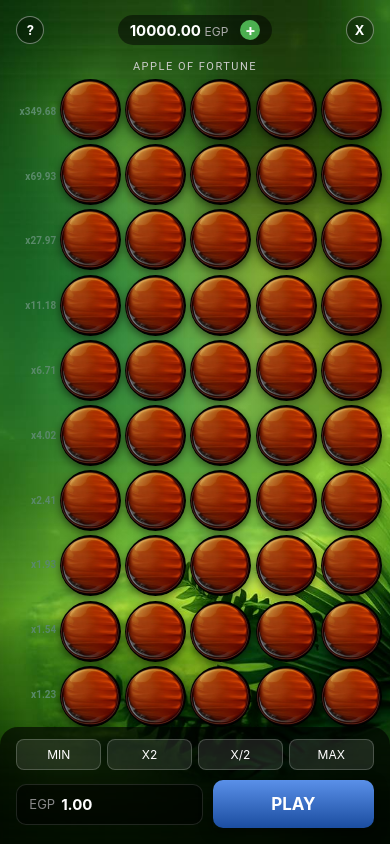
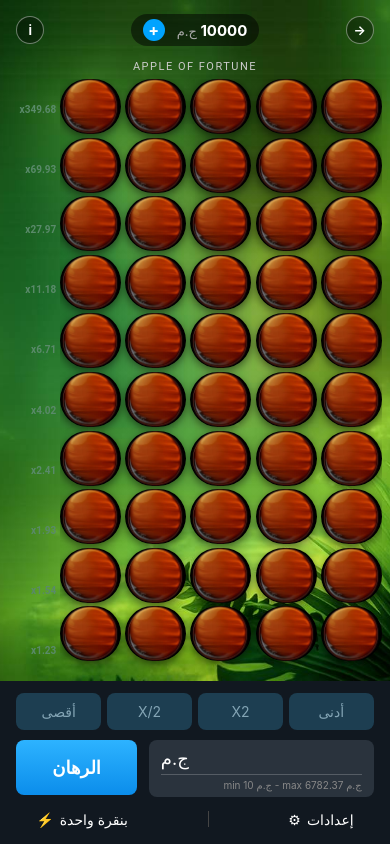
Before and after one commit to solo3li/goobet, a React Native app in the folder expo-game/: screen / in a window 390 px wide. Built offline with nearby package versions, Linux system fonts and the light colour scheme.

Commit message:
feat: add row-sliding animation and localize UI components with localized currency and labels

```diff
--- a/expo-game/components/BottomBar.tsx
+++ b/expo-game/components/BottomBar.tsx
@@ -18,35 +18,59 @@ export function BottomBar({ gameState, currentBet, onModifyBet, onStartGame, onC
       {!isPlaying ? (
         <View>
           <View style={styles.betControls}>
-            {(['MIN', 'X2', 'X/2', 'MAX'] as const).map(type => (
-              <TouchableOpacity key={type} style={styles.betBtn} onPress={() => onModifyBet(type)}>
-                <Text style={styles.betBtnText}>{type}</Text>
+            <TouchableOpacity style={styles.betBtn} onPress={() => onModifyBet('MAX')}>
+              <Text style={styles.betBtnText}>أقصى</Text>
             </TouchableOpacity>
-            ))}
+            <TouchableOpacity style={styles.betBtn} onPress={() => onModifyBet('X/2')}>
+              <Text style={styles.betBtnText}>X/2</Text>
+            </TouchableOpacity>
+            <TouchableOpacity style={styles.betBtn} onPress={() => onModifyBet('X2')}>
+              <Text style={styles.betBtnText}>X2</Text>
+            </TouchableOpacity>
+            <TouchableOpacity style={styles.betBtn} onPress={() => onModifyBet('MIN')}>
+              <Text style={styles.betBtnText}>أدنى</Text>
+            </TouchableOpacity>
           </View>
 
           <View style={styles.betInputRow}>
+            <TouchableOpacity onPress={onStartGame} style={styles.playBtnContainer}>
+              <LinearGradient colors={['#2db3ff', '#0b8deb']} style={styles.playBtn}>
+                <Text style={styles.playBtnText}>الرهان</Text>
+              </LinearGradient>
+            </TouchableOpacity>
+
+            <View style={styles.betInputContainer}>
               <View style={styles.betInputWrapper}>
-              <Text style={styles.currencyInput}>EGP</Text>
+                <Text style={styles.currencyInput}>ج.م</Text>
                 <TextInput
                   style={styles.betInput}
                   value={currentBet}
                   editable={false}
                 />
               </View>
+              <Text style={styles.minMaxText}>ج.م max 6782.37 - ج.م min 10</Text>
+            </View>
+          </View>
 
-            <TouchableOpacity onPress={onStartGame} style={styles.playBtnContainer}>
-              <LinearGradient colors={['#5a90e8', '#1b4da0']} style={styles.playBtn}>
-                <Text style={styles.playBtnText}>PLAY</Text>
-              </LinearGradient>
+          <View style={styles.footerLinks}>
+            <TouchableOpacity style={styles.linkItem}>
+              <Text style={styles.linkIcon}>⚡</Text>
+              <Text style={styles.linkText}>بنقرة واحدة</Text>
+            </TouchableOpacity>
+
+            <View style={styles.linkSeparator} />
+
+            <TouchableOpacity style={styles.linkItem}>
+              <Text style={styles.linkIcon}>⚙</Text>
+              <Text style={styles.linkText}>إعدادات</Text>
             </TouchableOpacity>
           </View>
         </View>
       ) : (
         <View style={styles.cashoutControls}>
           <TouchableOpacity onPress={() => onCashout()} style={styles.playBtnContainer}>
-            <LinearGradient colors={['#5a90e8', '#1b4da0']} style={styles.playBtn}>
-              <Text style={styles.playBtnText}>CASHOUT</Text>
+            <LinearGradient colors={['#ffaa00', '#cc8800']} style={styles.playBtn}>
+              <Text style={styles.playBtnText}>خذ الأرباح</Text>
             </LinearGradient>
           </TouchableOpacity>
         </View>
@@ -60,9 +84,7 @@ const styles = StyleSheet.create({
     paddingTop: 12,
     paddingHorizontal: 16,
     paddingBottom: 16,
-    backgroundColor: 'rgba(0,0,0,0.65)',
-    borderTopLeftRadius: 18,
-    borderTopRightRadius: 18,
+    backgroundColor: '#111820', // Darker solid background based on screenshot
     zIndex: 10,
   },
   betControls: {
@@ -72,64 +94,90 @@ const styles = StyleSheet.create({
   },
   betBtn: {
     flex: 1,
-    backgroundColor: 'rgba(255,255,255,0.1)',
-    borderWidth: 1,
-    borderColor: 'rgba(255,255,255,0.2)',
-    paddingVertical: 7,
-    paddingHorizontal: 4,
+    backgroundColor: '#1d3e51',
+    paddingVertical: 10,
     borderRadius: 8,
     alignItems: 'center',
   },
   betBtnText: {
-    color: '#fff',
-    fontSize: 12,
+    color: '#84a5b5',
+    fontSize: 14,
   },
   betInputRow: {
     flexDirection: 'row',
-    gap: 10,
-    alignItems: 'center',
+    gap: 12,
+    alignItems: 'flex-start',
+    marginBottom: 14,
+  },
+  betInputContainer: {
+    flex: 2,
+    backgroundColor: '#2a333d',
+    borderRadius: 8,
+    paddingHorizontal: 12,
+    paddingVertical: 6,
   },
   betInputWrapper: {
-    flex: 1,
     flexDirection: 'row',
     alignItems: 'center',
-    backgroundColor: 'rgba(0,0,0,0.5)',
-    borderRadius: 10,
-    paddingVertical: 10,
-    paddingHorizontal: 12,
-    borderWidth: 1,
-    borderColor: 'rgba(255,255,255,0.12)',
-    gap: 6,
+    justifyContent: 'space-between',
+    borderBottomWidth: 1,
+    borderBottomColor: 'rgba(255,255,255,0.2)',
+    paddingBottom: 4,
+    marginBottom: 4,
   },
   currencyInput: {
-    color: '#888',
-    fontSize: 13,
+    color: '#fff',
+    fontSize: 18,
   },
   betInput: {
     flex: 1,
     color: '#fff',
-    fontSize: 15,
-    fontWeight: 'bold',
+    fontSize: 20,
+    textAlign: 'right',
     ...(Platform.OS === 'web' && { outlineStyle: 'none' }),
   },
+  minMaxText: {
+    color: '#888',
+    fontSize: 10,
+    textAlign: 'right',
+  },
   playBtnContainer: {
-    flex: 1,
-    shadowColor: '#000',
-    shadowOffset: { width: 0, height: 4 },
-    shadowOpacity: 0.45,
-    shadowRadius: 12,
-    elevation: 5,
+    flex: 1.2,
+    height: 55,
   },
   playBtn: {
-    padding: 14,
-    borderRadius: 10,
+    flex: 1,
+    borderRadius: 8,
     alignItems: 'center',
     justifyContent: 'center',
   },
   playBtnText: {
     color: '#fff',
-    fontSize: 17,
+    fontSize: 18,
     fontWeight: 'bold',
+  },
+  footerLinks: {
+    flexDirection: 'row',
+    justifyContent: 'space-between',
+    paddingHorizontal: 20,
+  },
+  linkItem: {
+    flexDirection: 'row',
+    alignItems: 'center',
+    gap: 6,
+  },
+  linkIcon: {
+    color: '#fff',
+    fontSize: 14,
+  },
+  linkText: {
+    color: '#fff',
+    fontSize: 14,
+  },
+  linkSeparator: {
+    width: 1,
+    backgroundColor: '#444',
+    height: 16,
   },
   cashoutControls: {
     flexDirection: 'column',
--- a/expo-game/components/GameGrid.tsx
+++ b/expo-game/components/GameGrid.tsx
@@ -1,5 +1,5 @@
-import React from 'react';
-import { View, StyleSheet } from 'react-native';
+import React, { useRef, useEffect, useState } from 'react';
+import { View, StyleSheet, Animated } from 'react-native';
 import { Cell } from './Cell';
 
 interface Props {
@@ -11,6 +11,23 @@ interface Props {
 }
 
 export function GameGrid({ gameState, activeRow, gridData, revealedCells, onCellClick }: Props) {
+  const [rowHeight, setRowHeight] = useState(0);
+  const translateY = useRef(new Animated.Value(0)).current;
+
+  // The gap between rows
+  const GAP = 4;
+
+  useEffect(() => {
+    // When activeRow changes, slide the grid down.
+    // We only slide down if we're in PLAYING state and advancing, or reset if activeRow is 0.
+    const slideAmount = activeRow * (rowHeight + GAP);
+    Animated.timing(translateY, {
+      toValue: slideAmount,
+      duration: 400,
+      useNativeDriver: true,
+    }).start();
+  }, [activeRow, rowHeight, translateY]);
+
   const rows = [];
   for (let r = 9; r >= 0; r--) {
     const cols = [];
@@ -30,21 +47,40 @@ export function GameGrid({ gameState, activeRow, gridData, revealedCells, onCell
       );
     }
     rows.push(
-      <View key={r} style={styles.row}>
+      <View
+        key={r}
+        style={styles.row}
+        onLayout={(e) => {
+          if (r === 0 && rowHeight === 0) {
+            setRowHeight(e.nativeEvent.layout.height);
+          }
+        }}
+      >
         {cols}
       </View>
     );
   }
 
-  return <View style={styles.grid}>{rows}</View>;
+  return (
+    <View style={styles.gridContainer}>
+      <Animated.View style={[styles.grid, { transform: [{ translateY }] }]}>
+        {rows}
+      </Animated.View>
+    </View>
+  );
 }
 
 const styles = StyleSheet.create({
+  gridContainer: {
+    flex: 1,
+    overflow: 'hidden',
+    paddingBottom: 20, // To lift the bottom row slightly as requested
+  },
   grid: {
     flex: 1,
     flexDirection: 'column',
     justifyContent: 'space-between',
-    gap: 4, // RN supports gap
+    gap: 4,
   },
   row: {
     flex: 1,
--- a/expo-game/components/Header.tsx
+++ b/expo-game/components/Header.tsx
@@ -9,18 +9,18 @@ export function Header({ balance }: Props) {
   return (
     <View style={styles.header}>
       <TouchableOpacity style={styles.iconBtn}>
-        <Text style={styles.iconText}>?</Text>
+        <Text style={styles.iconText}>i</Text>
       </TouchableOpacity>
 
       <View style={styles.balanceContainer}>
-        <Text style={styles.balanceText}>{balance.toFixed(2)} <Text style={styles.currency}>EGP</Text></Text>
         <TouchableOpacity style={styles.addBtn}>
           <Text style={styles.addBtnText}>+</Text>
         </TouchableOpacity>
+        <Text style={styles.balanceText}>{balance.toFixed(0)} <Text style={styles.currency}>ج.م</Text></Text>
       </View>
 
       <TouchableOpacity style={styles.iconBtn}>
-        <Text style={styles.iconText}>X</Text>
+        <Text style={styles.iconText}>→</Text>
       </TouchableOpacity>
     </View>
   );
@@ -66,17 +66,17 @@ const styles = StyleSheet.create({
   },
   currency: {
     color: '#aaa',
-    fontSize: 12,
+    fontSize: 13,
     fontWeight: 'normal',
   },
   addBtn: {
-    backgroundColor: '#4caf50',
-    width: 20,
-    height: 20,
-    borderRadius: 10,
+    backgroundColor: '#00a3ff', // matches screenshot blue color for +
+    width: 22,
+    height: 22,
+    borderRadius: 11,
     justifyContent: 'center',
     alignItems: 'center',
-    marginLeft: 6,
+    marginRight: 6,
   },
   addBtnText: {
     color: '#fff',
```
Lines whose indentation alone changed are shown as unchanged.
